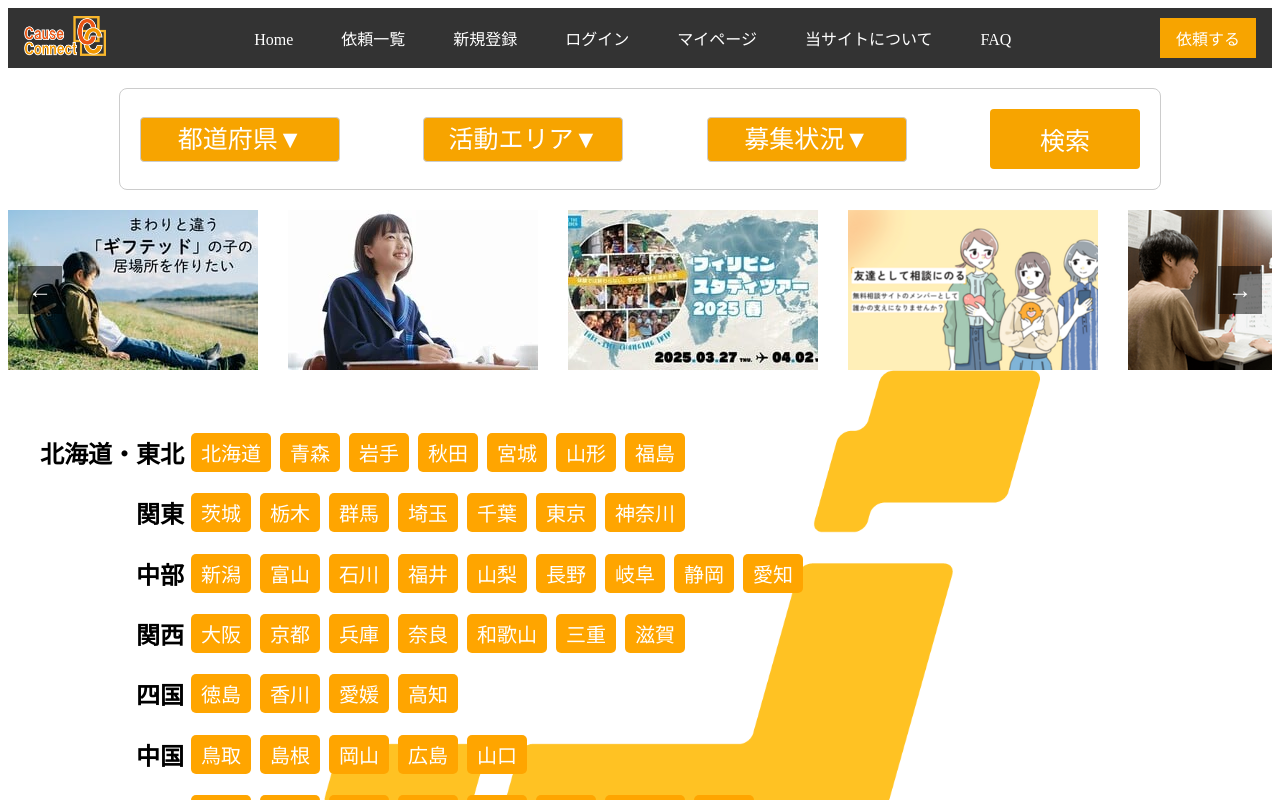
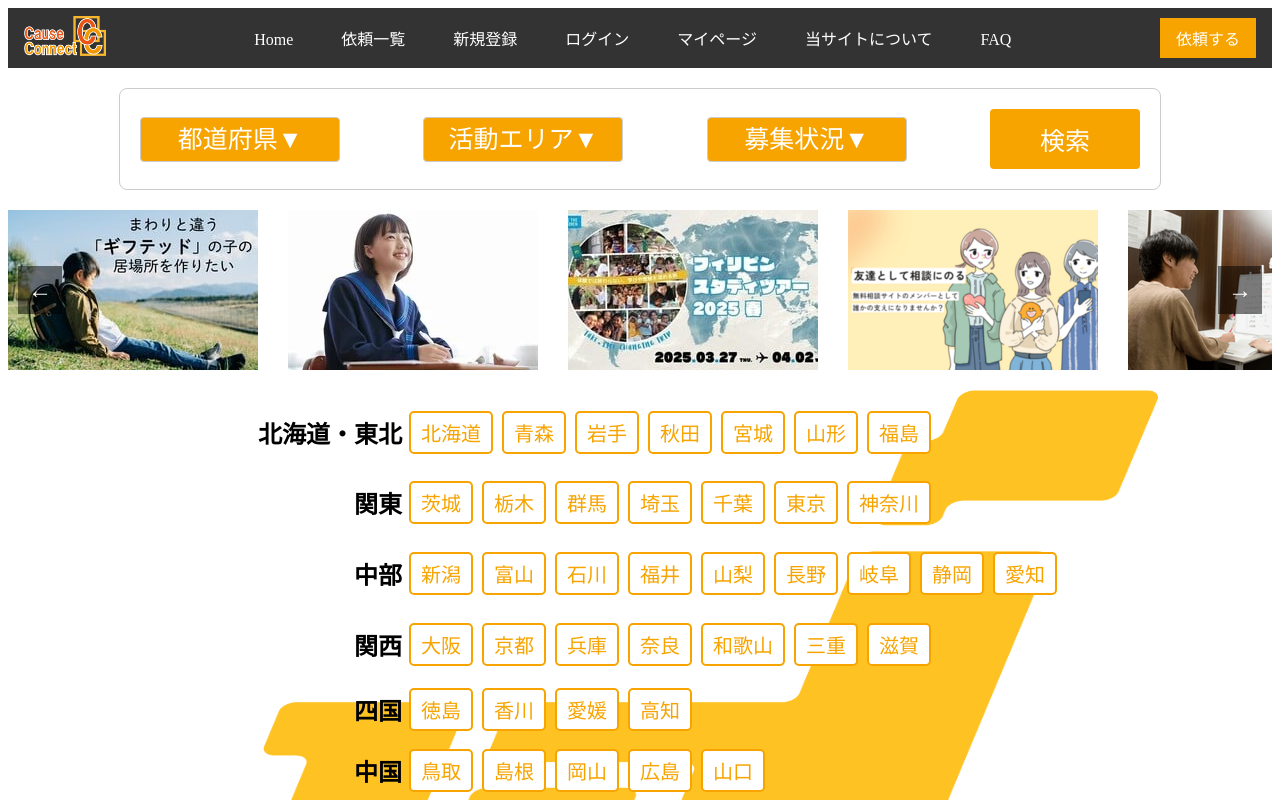
Before and after one commit to ivy239001/Cause-Conect, a Vue app in the folder CauseConnect/: page / in a window 1280 px wide. Shown: the top 800 px of the page. Built offline with nearby package versions, Linux system fonts and the light colour scheme; a web font is replaced by a local one.

Commit message:
日本マップ完成

```diff
--- a/CauseConnect/src/components/japan.vue
+++ b/CauseConnect/src/components/japan.vue
@@ -89,6 +89,7 @@ export default {
         </div>
       </div>
     </div>
+
   </template>
 
 
@@ -96,21 +97,23 @@ export default {
   .map-container {
     position: relative;
     width: 100%;
-    max-width: 800px;
-    margin: auto;
+    max-width: 1000px;
+    margin-left: 150px;
+    margin-top: 20px;
     text-align: left;
   }
 
   .japan-map {
     width: 100%;
-    height: auto;
+    height: 500px;
   }
+
 
   .region {
     position: absolute;
     color: white;
     margin-top: 15px; /* 地域ごとの間隔を縮める */
-    left: -25%;
+    left: 10%;
     display: flex;
     flex-direction: column;
     align-items: flex-start;
@@ -138,46 +141,49 @@ export default {
   .pref-button {
     font-family: "Zen Maru Gothic", serif;
 
-    background-color: orange;
-    color: white;
-    border: none;
+    background-color: rgb(255, 255, 255);
+    color: #f7a400;
+    border: 2px solid #f7a400;
     border-radius: 5px;
     padding: 5px 10px;
+    display: inline-block; /* ボタンのサイズをテキストに依存しないようにする */
     margin: 2px; /* ボタン間の間隔を縮める */
     cursor: pointer;
     font-size: 20px;
   }
 
   .pref-button:hover {
-    background-color: darkorange;
+    background-color: #ffd6a4;
   }
 
   /* 地域ごとの位置調整 */
   .region-hokkaido {
+    margin-top: -20px;
     top: 5%;
   }
 
   .region-kanto {
-    top: 15%;
+    top: 12%;
   }
 
   .region-chubu {
-    top: 25%;
+    margin-top: -5px;
+    top: 30%;
   }
 
   .region-kansai {
-    top: 35%;
+    top: 40%;
   }
 
   .region-shikoku {
-    top: 45%;
+    top: 53%;
   }
 
   .region-chugoku {
-    top: 55%;
+    top: 65%;
   }
 
   .region-kyushu {
-    top: 65%;
+    top: 78%;
   }
   </style>
```
